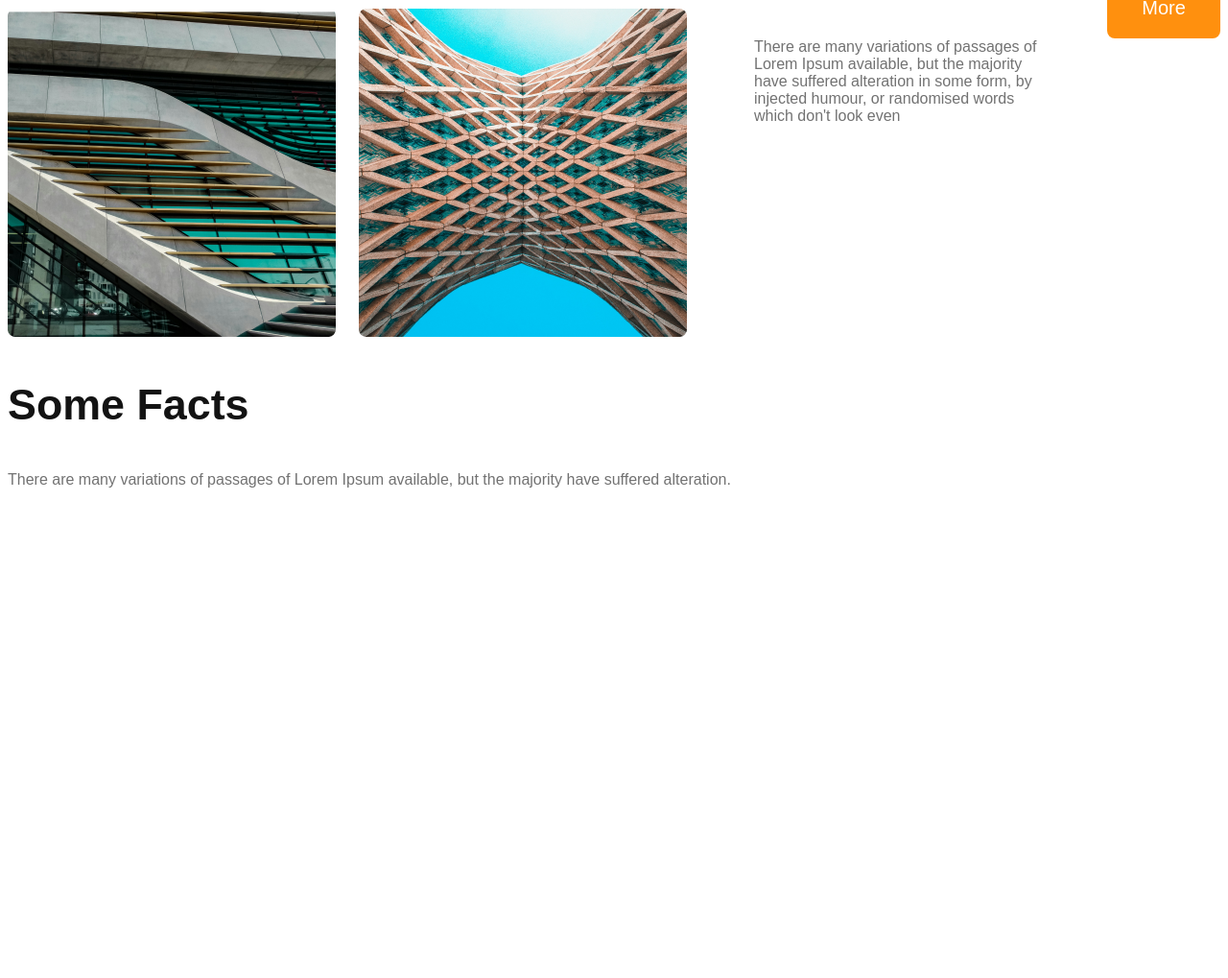
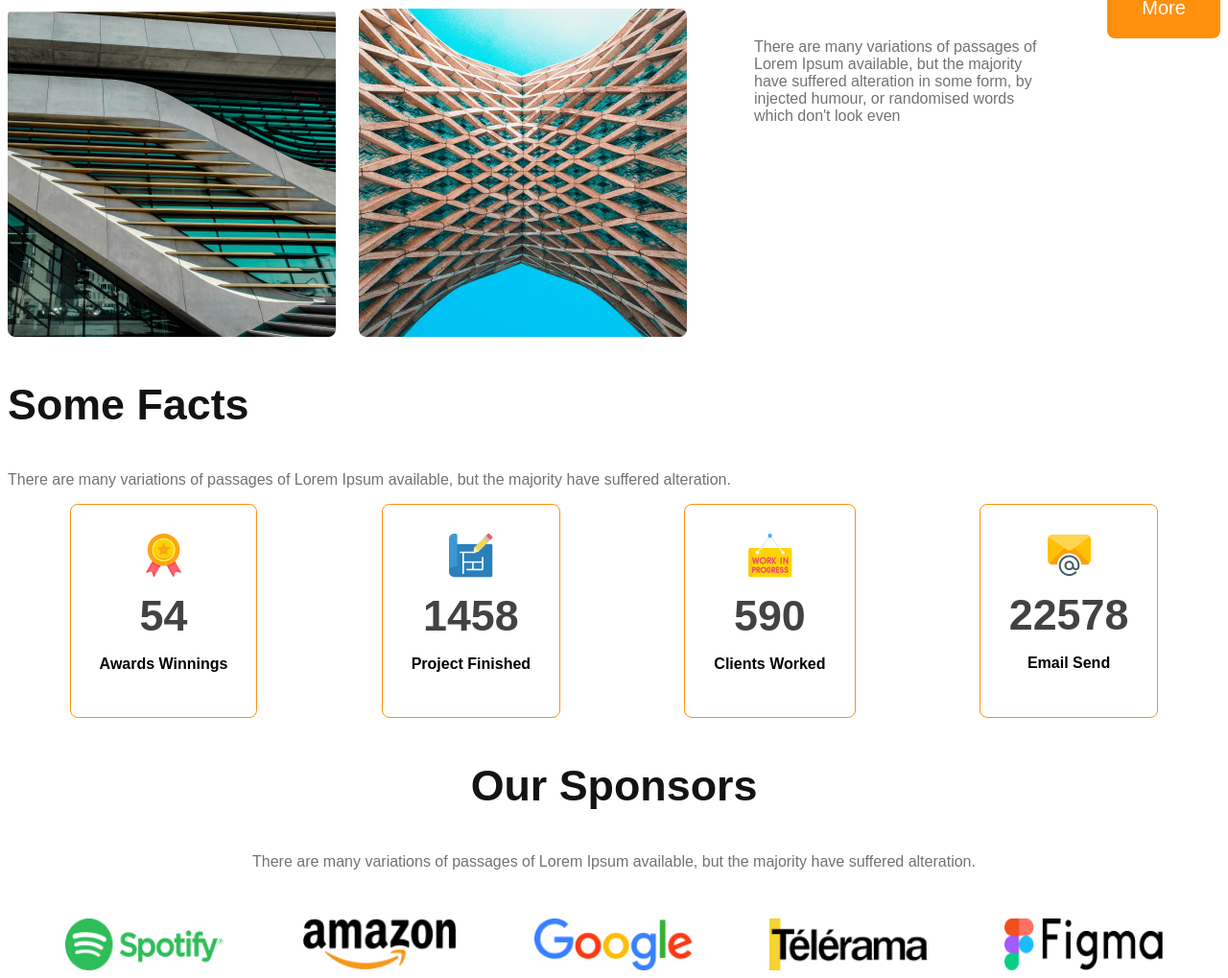
Before and after one commit to Coeditor5852/g3-architects-website, a plain HTML site: page index.html in a window 1280 px wide. Shown: the part 1493-2512 px from the top of the page at 96% size. Before the commit the page ends 2018 px from the top, so only its background shows below. Drawn offline with Linux system fonts and the light colour scheme; a web font is replaced by a local one.

Commit message:
added sponsors section

```diff
--- a/index.html
+++ b/index.html
@@ -51,6 +51,40 @@
         <section class="facts">
             <h3 class="section-title">Some Facts</h3>
             <p class="text-light-gray">There are many variations of passages of Lorem Ipsum available, but the majority have suffered alteration.</p>
+            <div class="facts-card-container">
+                <div class="card">
+                    <img src="images/icons/ribon.png" alt="">
+                    <h2 class="card-stats">54</h2>
+                    <p class="card-title">Awards Winnings</p>
+                </div>
+                <div class="card">
+                    <img src="images/icons/projects.png" alt="">
+                    <h2 class="card-stats">1458</h2>
+                    <p class="card-title">Project Finished</p>
+                </div>
+                <div class="card">
+                    <img src="images/icons/customers.png" alt="">
+                    <h2 class="card-stats">590</h2>
+                    <p class="card-title">Clients Worked</p>
+                </div>
+                <div class="card">
+                    <img src="images/icons/email.png" alt="">
+                    <h2 class="card-stats">22578</h2>
+                    <p class="card-title">Email Send</p>
+                </div>
+            </div>
+        </section>
+        <!-- sponsors section -->
+        <section class="sponsors">
+            <h3 class="section-title">Our Sponsors</h3>
+            <p class="text-light-gray">There are many variations of passages of Lorem Ipsum available, but the majority have suffered alteration.</p>
+            <div class="sponsors-img-container">
+                <img src="images/sponsors/spotify.png" alt="">
+                <img src="images/sponsors/amazon.png" alt="">
+                <img src="images/sponsors/google.png" alt="">
+                <img src="images/sponsors/telerama.png" alt="">
+                <img src="images/sponsors/figma.png" alt="">
+            </div>
         </section>
     </main>
     <footer>
--- a/styles/architect.css
+++ b/styles/architect.css
@@ -83,21 +83,57 @@ main{
     color: #ff900e;
     font-weight: 700;
 }
+/* facts section */
+.facts-card-container{
+    display: flex;
+    justify-content: space-around;
+}
+.facts-card-container .card{
+    border-radius: 8px;
+    border: 1px solid #FF900E;
+    text-align: center;
+    padding: 30px;
+}
+.facts-card-container .card-stats{
+    font-size: 2.8rem;
+    color: #424242;
+    margin-top: 10px;
+    margin-bottom: 10px;
+}
+.facts-card-container .card-title{
+    font-weight: 600;
+}
+/* sponsors styles */
+.sponsors{
+    text-align: center;
+}
+.sponsors-img-container{
+    display: flex;
+    justify-content: space-evenly;
+    margin-top: 50px;
+    gap: 20px;
+}
+.sponsors-img-container img{
+    width: 165px;
+}
 /* responsive media queries */
 /* mobile */
 @media screen and (max-width:576px) {
     header{
         padding: 20px;
     }
-    nav{
+    nav, .teams-container, .facts-card-container, .sponsors-img-container{
         flex-direction: column;
     }
     .teams-img-container{
         grid-template-columns: 1fr;
     }
-    .teams-content{
+    .teams-content, .facts-card-container{
         padding-left: 20px;
         padding-right: 20px;
+    }
+    .facts-card-container{
+        gap: 20px;
     }
 }
 /* tablet */
@@ -105,7 +141,7 @@ main{
     header{
         padding: 50px;
     }
-    nav, .teams-img-container{
+    nav, .teams-img-container, .sponsors-img-container{
         flex-direction: column;
     }
 }
```
